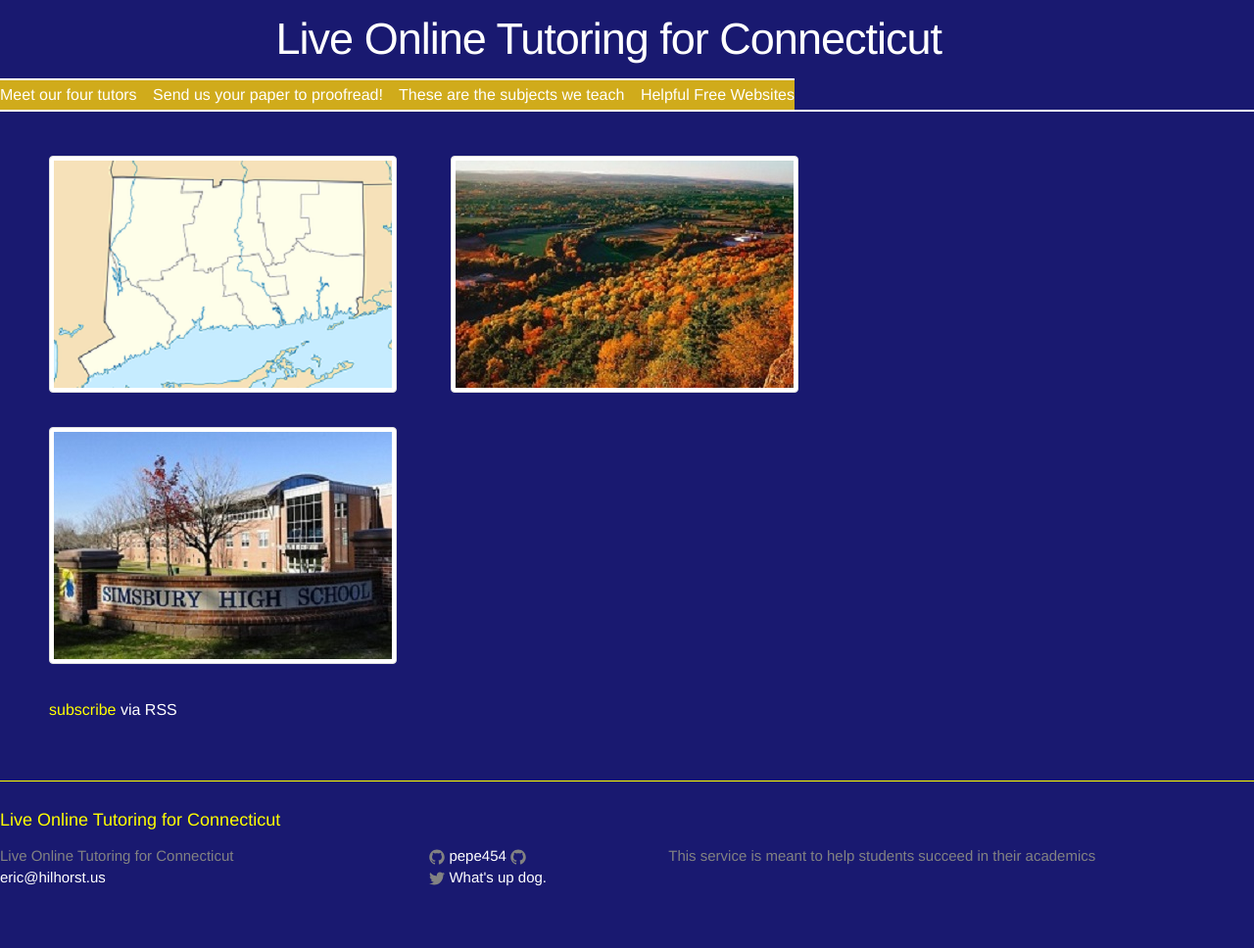
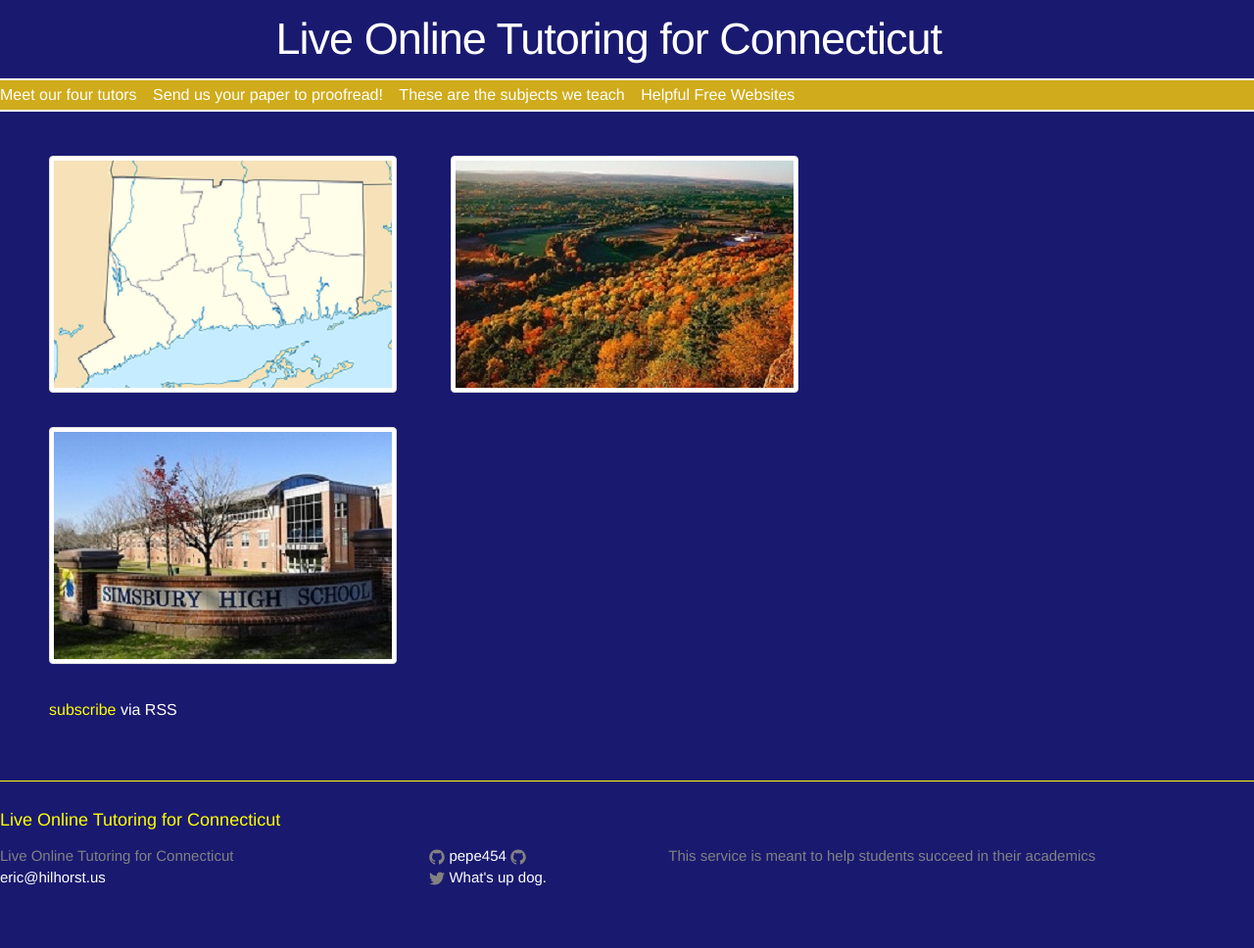
Before and after one commit to pepe454/pepe454.github.io, a Jekyll site: the page built from index.html, in a window 1280 px wide. Shown: the whole page at 98% size. Built offline with Jekyll 4.4.1, drawn with Linux system fonts in a browser that asks for light colours.

Commit message:
Update _layout.scss

```diff
--- a/_sass/_layout.scss
+++ b/_sass/_layout.scss
@@ -30,8 +30,6 @@
     margin-left: 0%;
     margin-right: 0%;
     border-top: 2px solid white;
-    display: inline-block;
-    text-align: center;
 
     .menu-icon {
         display: none;
@@ -39,6 +37,8 @@
 
 
     .page-link {
+        display: inline-block;
+        text-align: center;
         color: white;
         line-height: $base-line-height;
 
```
